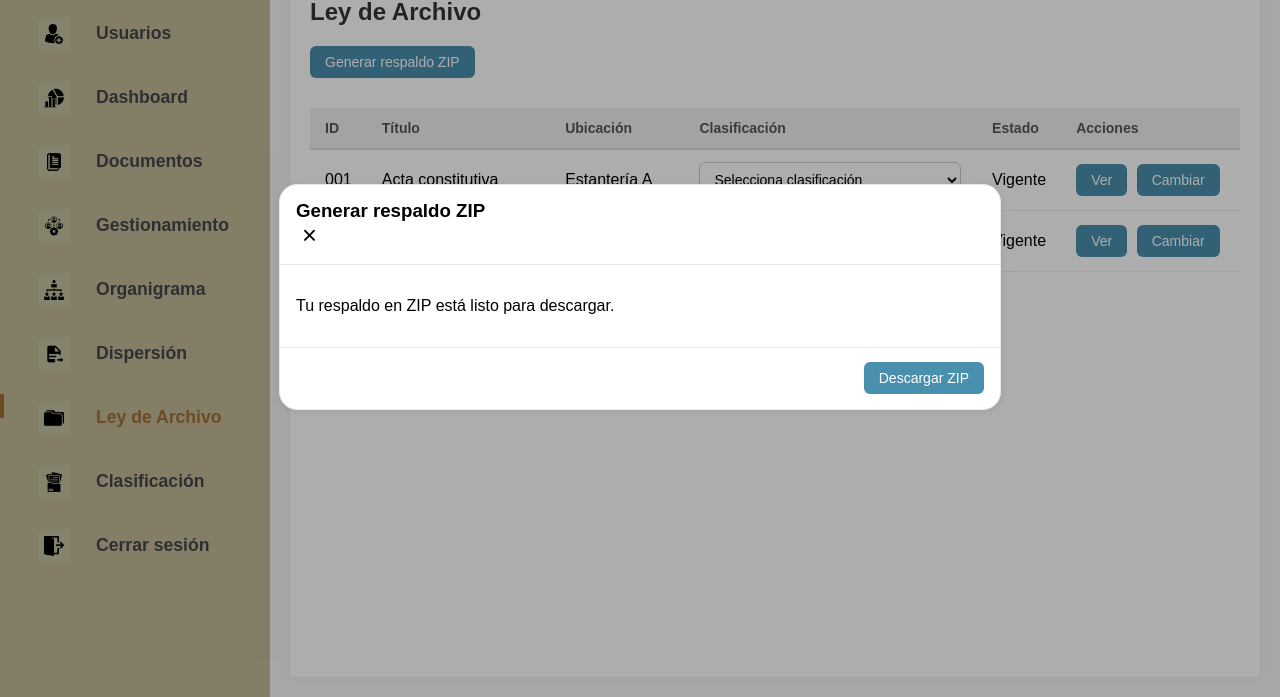
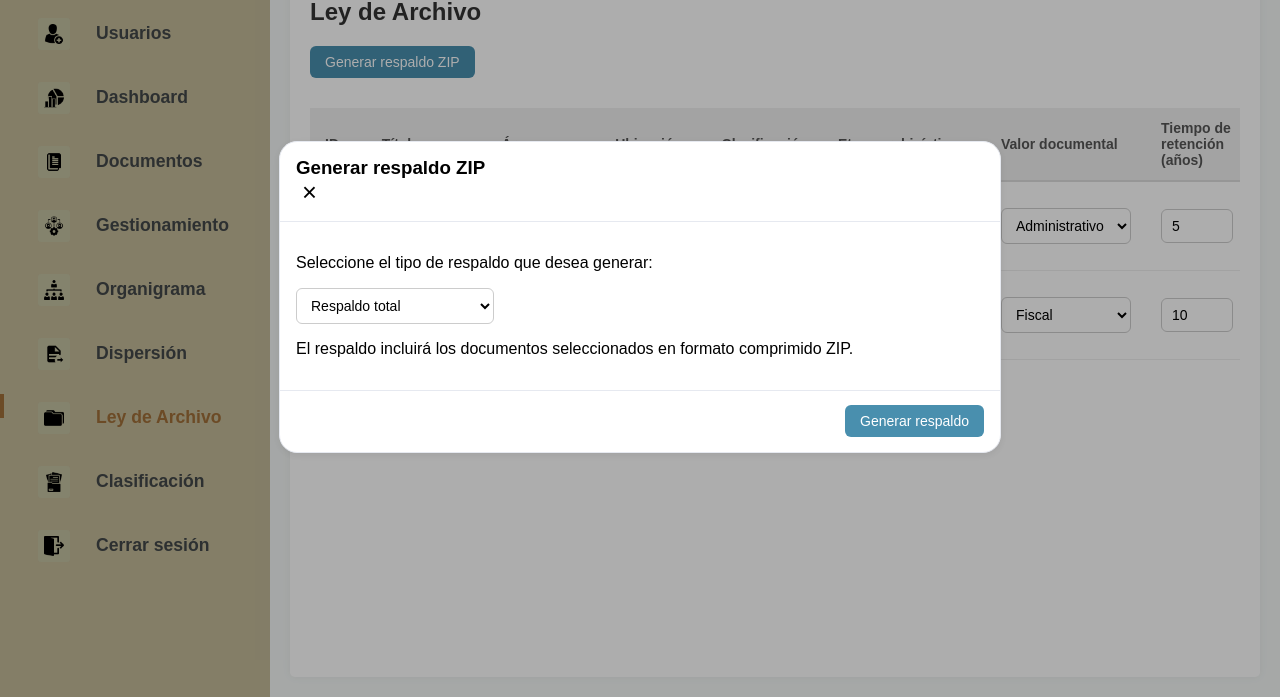
Before and after one commit to Denisse-Perez-Botello/gestiondocumental, a plain HTML site: page vistas/leyarchivo.html in a window 1280 px wide. Both pictures are taken after a click on the button "Generar respaldo ZIP". Shown: the part 103-800 px from the top of the page. Drawn offline with Linux system fonts and the light colour scheme.

Commit message:
Cambios en la tabla

```diff
--- a/vistas/leyarchivo.html
+++ b/vistas/leyarchivo.html
@@ -107,10 +107,8 @@
             class="icon-control-img notification-icon-img">
           <div class="dropdown-menu notification-menu">
             <p class="dropdown-title">Notificaciones recientes</p>
-            <a href="#" class="dropdown-item">Tienes 1 nuevo documento de
-              Presidencia.</a>
-            <a href="#" class="dropdown-item view-all">Ver todas las
-              notificaciones</a>
+            <a href="#" class="dropdown-item">Tienes 1 nuevo documento de Presidencia.</a>
+            <a href="#" class="dropdown-item view-all">Ver todas las notificaciones</a>
           </div>
         </div>
       </div>
@@ -126,14 +124,19 @@
             Generar respaldo ZIP
           </button>
         </div>
+
         <div class="table-container">
           <table>
             <thead>
               <tr>
                 <th>ID</th>
                 <th>Título</th>
+                <th>Área</th>
                 <th>Ubicación</th>
                 <th>Clasificación</th>
+                <th>Etapa archivística</th>
+                <th>Valor documental</th>
+                <th>Tiempo de retención (años)</th>
                 <th>Estado</th>
                 <th>Acciones</th>
               </tr>
@@ -142,36 +145,55 @@
               <tr>
                 <td>001</td>
                 <td>Acta constitutiva</td>
+                <td>Presidencia</td>
                 <td>Estantería A</td>
+                <td>GOB-2023-001</td>
                 <td>
-                  <select class="input select-clasificacion">
-                    <option value="">Selecciona clasificación</option>
-                    <option value="Presidencia">Presidencia • GOB-2023-001</option>
-                    <option value="Recursos Humanos">Recursos Humanos • RH-2020-045</option>
-                    <option value="Finanzas">Finanzas • FIN-2022-012</option>
-                    <option value="Educación">Educación • EDU-2021-099</option>
+                  <select class="input select-etapa">
+                    <option>Trámite</option>
+                    <option>Concentración</option>
+                    <option>Histórico</option>
                   </select>
                 </td>
-                <td><span class="badge success">Vigente</span></td>
+                <td>
+                  <select class="input">
+                    <option>Administrativo</option>
+                    <option>Legal</option>
+                    <option>Fiscal</option>
+                    <option>Histórico</option>
+                  </select>
+                </td>
+                <td><input type="number" class="input" min="1" max="50" value="5"></td>
+                <td><span class="badge success">Activo</span></td>
                 <td>
                   <button class="btn-action edit" data-modal-open="modalVer">Ver</button>
                   <button class="btn-action" data-modal-open="modalEstado">Cambiar</button>
                 </td>
               </tr>
+
               <tr>
                 <td>002</td>
-                <td>Permiso construcción</td>
-                <td>Archivador RH</td>
+                <td>Permiso de construcción</td>
+                <td>Obras Públicas</td>
+                <td>Archivador B</td>
+                <td>OBP-2022-034</td>
                 <td>
-                  <select class="input select-clasificacion">
-                    <option value="">Selecciona clasificación</option>
-                    <option value="Presidencia">Presidencia • GOB-2023-001</option>
-                    <option value="Recursos Humanos">Recursos Humanos • RH-2020-045</option>
-                    <option value="Finanzas">Finanzas • FIN-2022-012</option>
-                    <option value="Educación">Educación • EDU-2021-099</option>
+                  <select class="input select-etapa">
+                    <option>Trámite</option>
+                    <option selected>Concentración</option>
+                    <option>Histórico</option>
                   </select>
                 </td>
-                <td><span class="badge success">Vigente</span></td>
+                <td>
+                  <select class="input">
+                    <option>Administrativo</option>
+                    <option>Legal</option>
+                    <option selected>Fiscal</option>
+                    <option>Histórico</option>
+                  </select>
+                </td>
+                <td><input type="number" class="input" min="1" max="50" value="10"></td>
+                <td><span class="badge warn">Conservación</span></td>
                 <td>
                   <button class="btn-action edit" data-modal-open="modalVer">Ver</button>
                   <button class="btn-action" data-modal-open="modalEstado">Cambiar</button>
@@ -182,55 +204,64 @@
         </div>
       </section>
 
-      <!-- Modale para ver documento -->
+      <!-- Modal ver documento -->
       <div class="modal" id="modalVer" aria-hidden="true">
         <div class="modal-card">
           <header class="modal-head">
-            <h3>Visualización del
-              documento</h3><button class="icon-btn" data-modal-close>&times;</button>
+            <h3>Visualización del documento</h3>
+            <button class="icon-btn" data-modal-close>&times;</button>
           </header>
           <div class="modal-body">
             <h4 id="tituloDocumento">Acta constitutiva</h4>
             <iframe id="vistaDocumento" src="../documentos/Reticula ISC.pdf" width="100%" height="500px"
-              style="border:none; border-radius:8px;">
-            </iframe>
+              style="border:none; border-radius:8px;"></iframe>
           </div>
           <footer class="modal-foot"><button class="btn" data-modal-close>Cerrar</button></footer>
         </div>
       </div>
-      <!-- Modal generar reporte -->
-      <div class="modal" id="modalRespaldo" aria-hidden="true">
-        <div class="modal-card">
-          <header class="modal-head">
-            <h3>Generar respaldo ZIP</h3><button class="icon-btn" data-modal-close>&times;</button>
-          </header>
-          <div class="modal-body">
-            <p>Tu respaldo en ZIP está listo para
-              descargar.</p>
-          </div>
-          <footer class="modal-foot"><button class="btn" data-modal-close>Descargar ZIP</button></footer>
-        </div>
-      </div>
 
-      <!-- Modales para cambiar estado -->
+      <!-- Modal cambiar estado -->
       <div class="modal" id="modalEstado" aria-hidden="true">
         <div class="modal-card">
           <header class="modal-head">
-            <h3>Cambiar estado del
-              documento</h3><button class="icon-btn" data-modal-close>&times;</button>
+            <h3>Cambiar estado del documento</h3>
+            <button class="icon-btn" data-modal-close>&times;</button>
           </header>
           <div class="modal-body">
-            <div class="radio-list"><label><input type="radio" name="estadoDoc" checked />
-                Vigente</label>
-              <label><input type="radio" name="estadoDoc" />
-                Finalizado</label>
+            <div class="radio-list">
+              <label><input type="radio" name="estadoDoc" checked /> Activo</label>
+              <label><input type="radio" name="estadoDoc" /> En conservación</label>
+              <label><input type="radio" name="estadoDoc" /> Histórico</label>
+              <label><input type="radio" name="estadoDoc" /> Depurado</label>
             </div>
           </div>
           <footer class="modal-foot"><button class="btn" data-modal-close>Actualizar estado</button></footer>
         </div>
       </div>
-      <!-- Script -->
-      <script src="../script1.js"></script>
+
+      <!-- Modal generar respaldo -->
+      <div class="modal" id="modalRespaldo" aria-hidden="true">
+        <div class="modal-card">
+          <header class="modal-head">
+            <h3>Generar respaldo ZIP</h3>
+            <button class="icon-btn" data-modal-close>&times;</button>
+          </header>
+          <div class="modal-body">
+            <p>Seleccione el tipo de respaldo que desea generar:</p>
+            <select class="input">
+              <option>Respaldo total</option>
+              <option>Solo documentos activos</option>
+              <option>Solo históricos</option>
+            </select>
+            <p class="mt-2">El respaldo incluirá los documentos seleccionados en formato comprimido ZIP.</p>
+          </div>
+          <footer class="modal-foot"><button class="btn" data-modal-close>Generar respaldo</button></footer>
+        </div>
+      </div>
+    </main>
+  </div>
+
+  <script src="../script1.js"></script>
 </body>
 
 </html>
```
